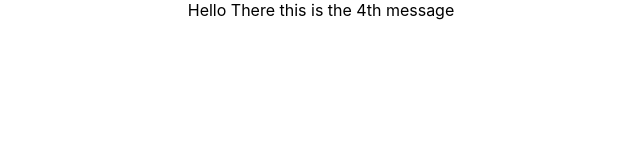
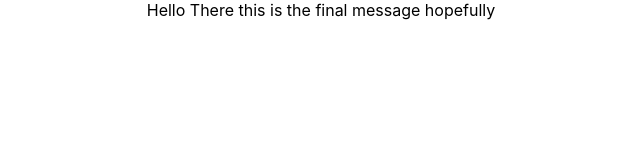
Before and after one commit to MessageBottle/crew, a React (Create React App) app: page / in a window 1280 px wide. Shown: the top 160 px of the page, without its empty margins (319-959 px from the left). Built offline with nearby package versions, Linux system fonts and the light colour scheme.

Commit message:
Last message

```diff
--- a/src/App.js
+++ b/src/App.js
@@ -3,7 +3,7 @@ import './App.css';
 function App() {
   return (
     <div className="App">
-      Hello There this is the 4th message
+      Hello There this is the final message hopefully
     </div>
   );
 }
```
